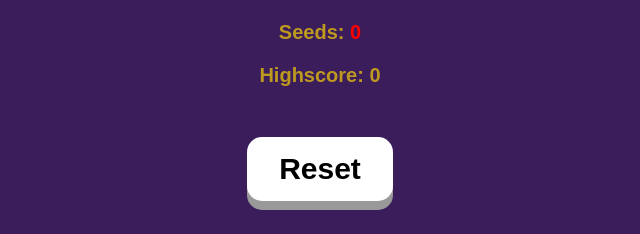
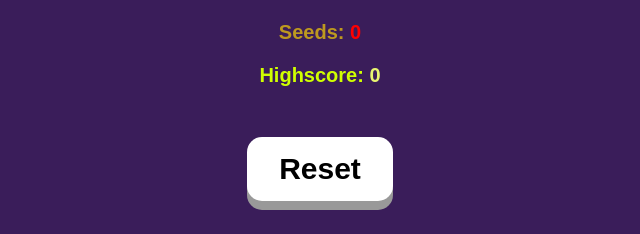
Before and after one commit to le4nnt0nn/CockatielClickerGame, a plain HTML site: page index.html in a window 1280 px wide. Shown: the part 608-842 px from the top of the page, 320-960 px from the left. Drawn offline with Linux system fonts and the light colour scheme; a web font is replaced by a local one.

Commit message:
css main : added highscore styles

```diff
--- a/css/main.css
+++ b/css/main.css
@@ -48,6 +48,12 @@
 .center #seed_counter {
     color: red;
 }
+.center #highscore {
+    color: #d0ff00;
+}
+.center #highscore_count {
+    color: #e8f570;
+}
 .center h4 {
     margin-top: 60px;
     text-align: center;
```
